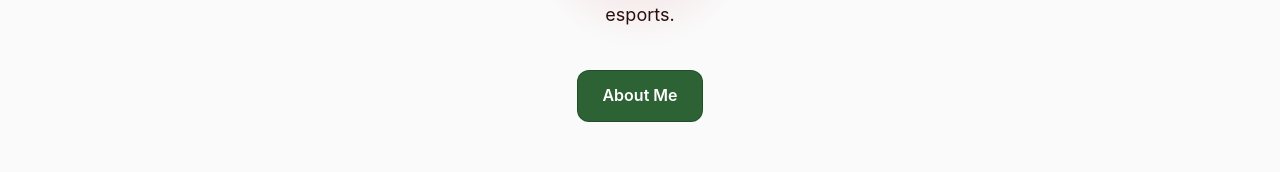
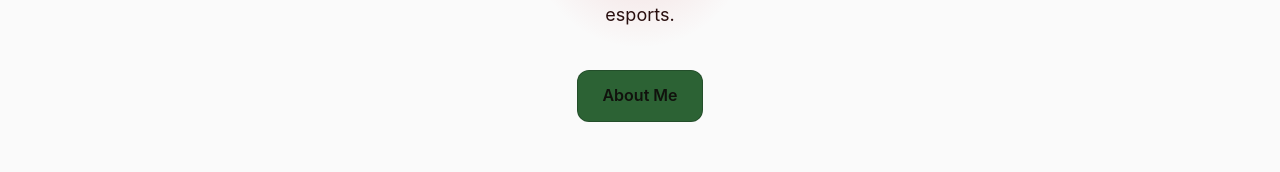
Before and after one commit to kvmnisi/karabomnisiportfolio, a React (Create React App) app: page / in a window 1280 px wide. Shown: the part 447-619 px from the top of the page. Built offline with nearby package versions, Linux system fonts and the light colour scheme; a web font is replaced by a local one.

Commit message:
reverting button

```diff
--- a/src/components/Hero/Hero.css
+++ b/src/components/Hero/Hero.css
@@ -98,7 +98,7 @@ box-shadow: var(--shadow-glow);
 .btn-secondary {
 background-color: var(--accent-violet);
 border: 1px solid var(--border-strong);
-color: #fff;
+color: var(--foreground);
 }
 
 .btn-secondary:hover {
```
